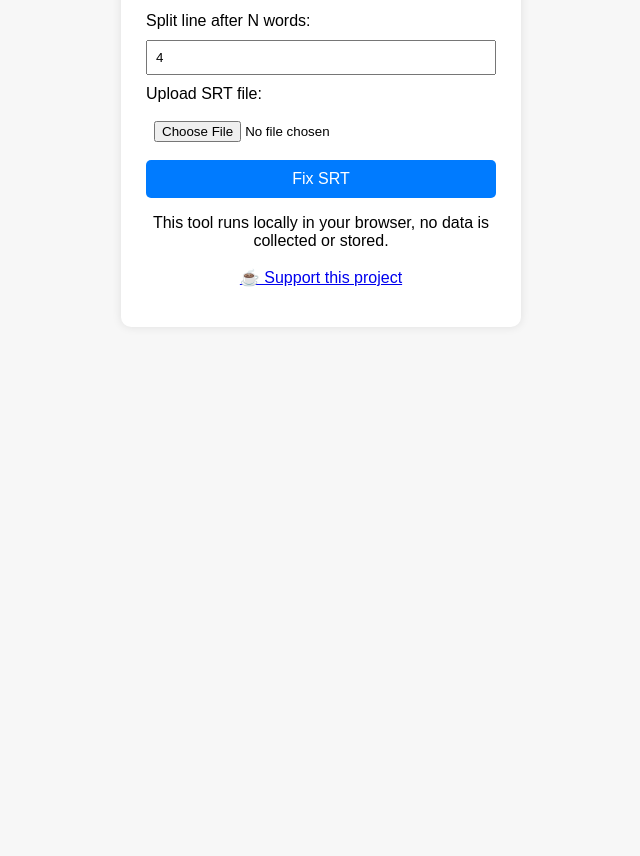
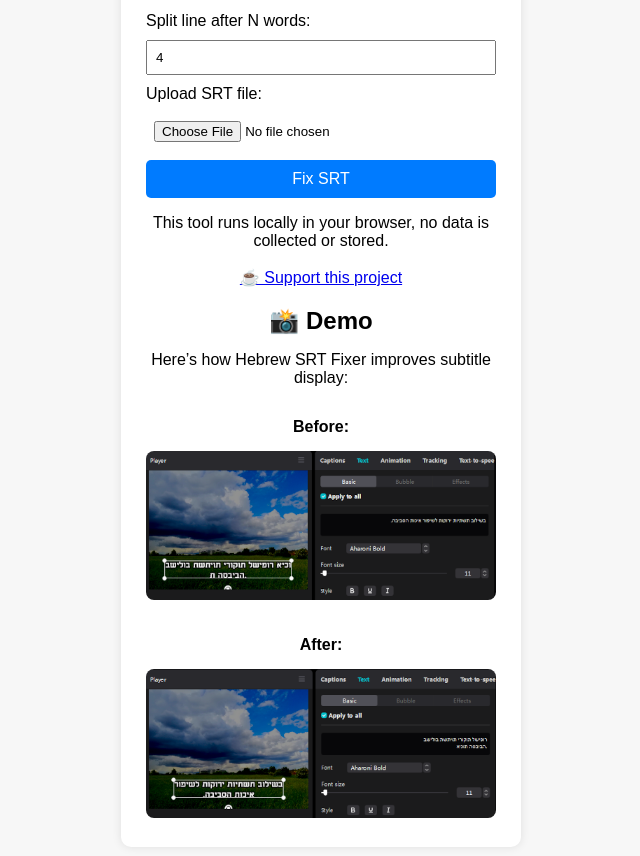
Before and after one commit to langsoffice/hebrew-srt-fixer, a plain HTML site: page index.html in a window 1280 px wide. Shown: the part 194-1050 px from the top of the page, without its empty margins (319-959 px from the left). Before the commit the page ends 840 px from the top, so only its background shows below. Drawn offline with Linux system fonts and the light colour scheme.

Commit message:
Update index.html

```diff
--- a/index.html
+++ b/index.html
@@ -44,6 +44,24 @@
         <p class="privacy-note">This tool runs locally in your browser, no data is collected or stored.<br><br>
 <a href="https://ko-fi.com/langsoffice" target="_blank">☕ Support this project</a>
 </p>
+        <section id="demo">
+  <h2>📸 Demo</h2>
+  <p>Here’s how Hebrew SRT Fixer improves subtitle display:</p>
+
+  <div style="display:flex; flex-wrap:wrap; gap:16px;">
+    <div style="flex:1; min-width:200px;">
+      <p><strong>Before:</strong></p>
+      <img src="assets/before.png" alt="Reversed Hebrew subtitles"
+           style="width:100%; max-width:500px; border-radius:8px;" loading="lazy">
+    </div>
+    <div style="flex:1; min-width:200px;">
+      <p><strong>After:</strong></p>
+      <img src="assets/after.png" alt="Fixed Hebrew subtitles"
+           style="width:100%; max-width:500px; border-radius:8px;" loading="lazy">
+    </div>
+  </div>
+</section>
+
     </div>
 
     <script src="script.js"></script>
```
